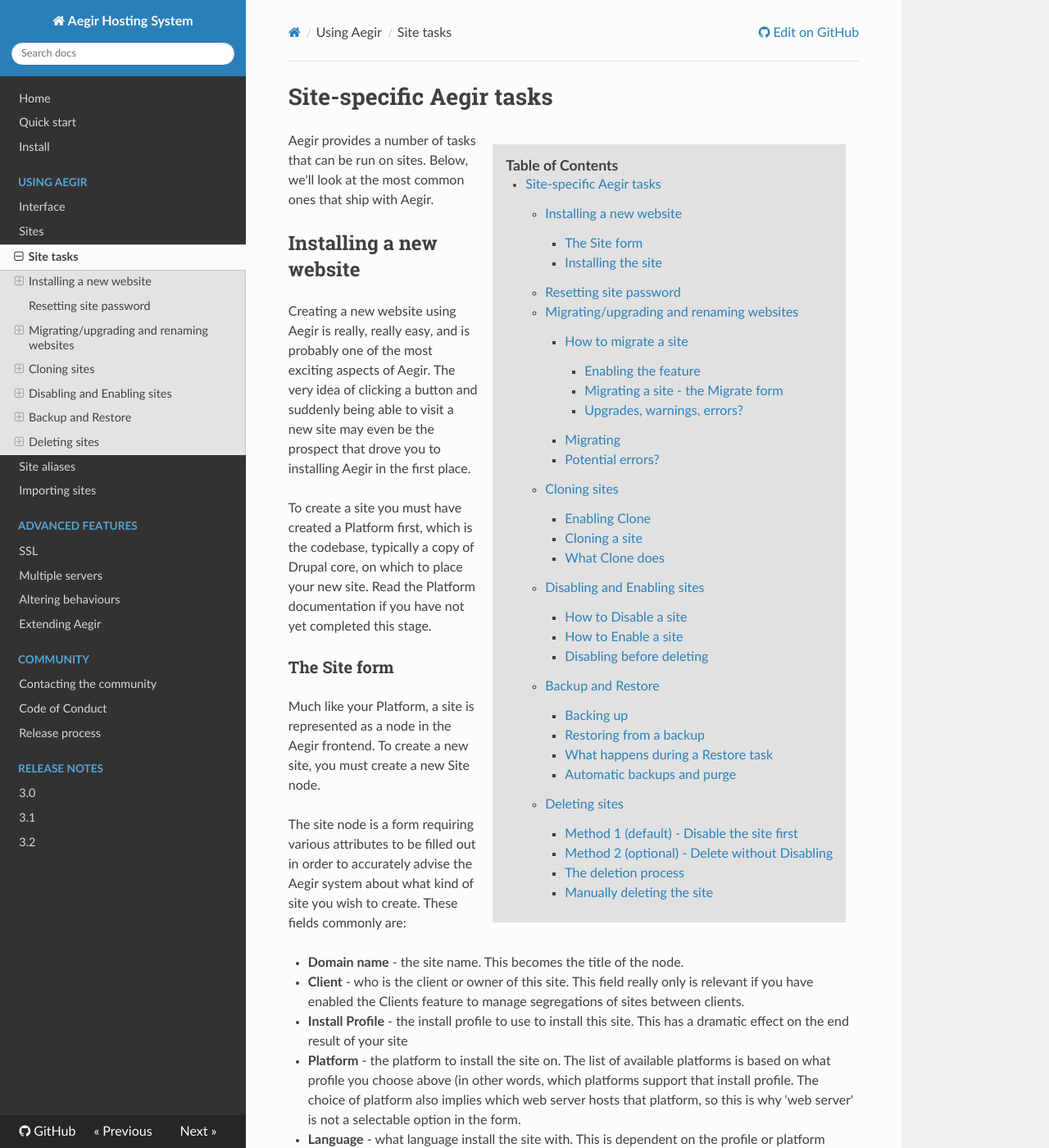
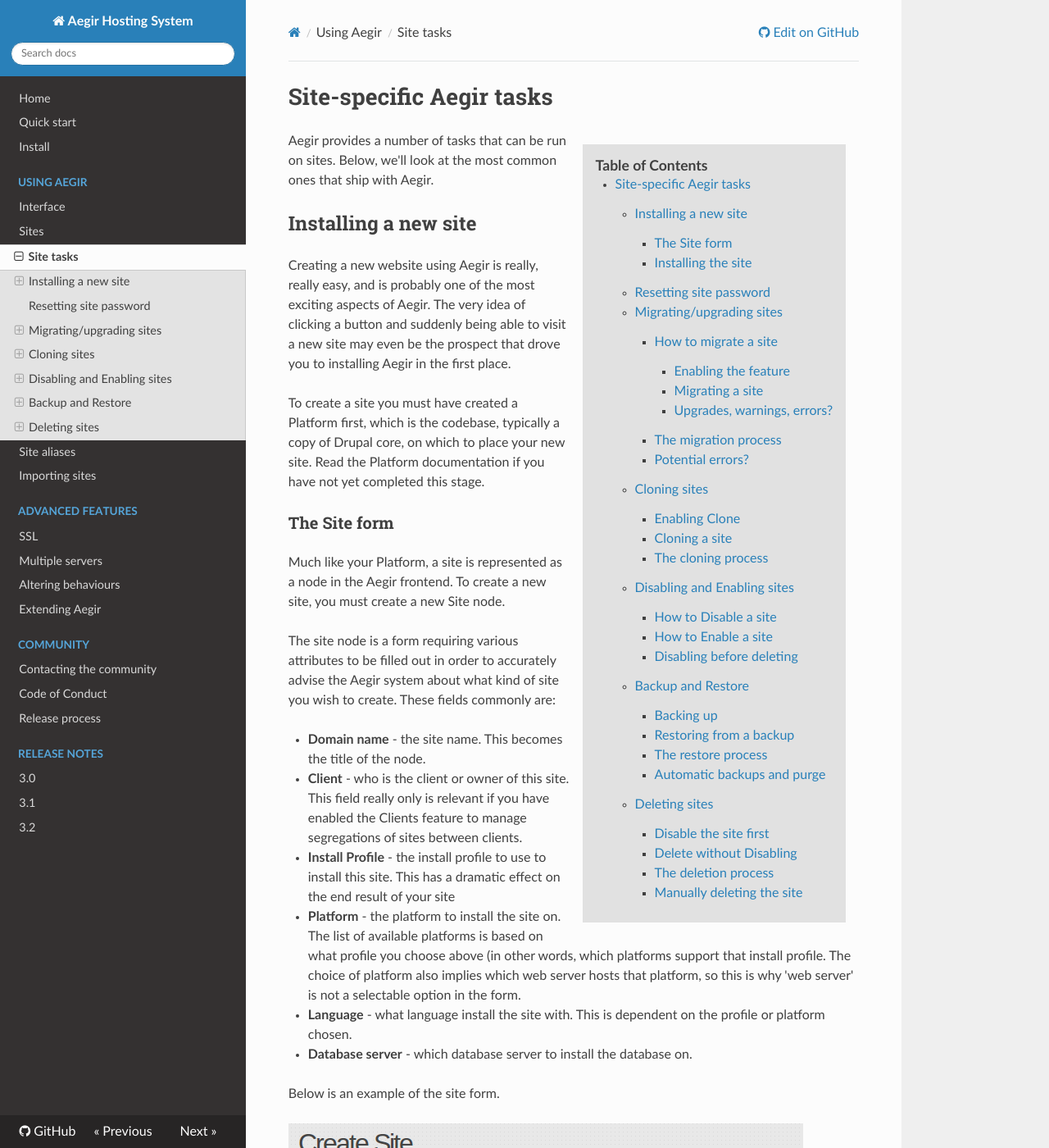
Before and after one commit to aegir-project/documentation, an MkDocs documentation site: the page built from docs/using/site-tasks.md, in a window 1280 px wide and 1400 px high. Shown: the whole window at 82% size. Built offline with MkDocs 1.6.1, drawn with Linux system fonts in a browser that asks for light colours; nearby versions of some CDN libraries; old or Windows-style settings are respelled for this version of MkDocs; some of the changed text lies outside the part shown.

Commit message:
Fix up site task section names.

```diff
--- a/docs/using/site-tasks.md
+++ b/docs/using/site-tasks.md
@@ -6,8 +6,8 @@
 Aegir provides a number of tasks that can be run on sites. Below, we'll look at
 the most common ones that ship with Aegir.
 
-Installing a new website
-------------------------
+Installing a new site
+---------------------
 
 Creating a new website using Aegir is really, really easy, and is probably one of the most exciting aspects of Aegir. The very idea of clicking a button and suddenly being able to visit a new site may even be the prospect that drove you to installing Aegir in the first place.
 
@@ -65,8 +65,8 @@
 Once the one-time login URL has been clicked, this link returns to being a 'Go to' link.
 
 
-Migrating/upgrading and renaming websites
------------------------------------------
+Migrating/upgrading sites
+-------------------------
 
 One of the most powerful features of Aegir is the way it can help you to upgrade large numbers of websites safely.
 
@@ -88,7 +88,7 @@
 
 To enable the Migrate feature, simply go to /admin/hosting/features and check the Migrate feature. Submit the form and then return to the site node, and you'll see that the Migrate task is now available.
 
-#### Migrating a site - the Migrate form
+#### Migrating a site
 
 In the Aegir frontend, click on the website that you want to migrate. As per usual, in the 'Site view' you are presented with some summary information about the site, as well as a list of available tasks. Click the 'Run' button for the 'Migrate' task. A modalframe dialog will appear in your browser.
 
@@ -130,7 +130,7 @@
 
 If you've had to download extra packages to the target platform to make them possible candidates for an upgrade, you may need to visit that platform node in the Aegir frontend, and run the Verify task against the site (this is a re-runnable task). This updates Aegir's registry of information about all the packages on the platform.
 
-### Migrating
+### The migration process
 
 Select the relevant target platform and click 'Migrate' to submit the form. The modalframe dialog will close and Aegir will spawn a new Migrate task into the Task queue, and process it on the next cron run.
 
@@ -191,7 +191,7 @@
 
 Once you have made your selection and submitted the form, a 'Clone' task is spawned and added to the Task queue ready for dispatching.
 
-### What Clone does
+### The cloning process
 
 The Clone task makes the following actions in the system:
 
@@ -285,9 +285,9 @@
 
 Choose a backup to restore from and submit the form. A 'Restore' task will be spawned and added to the Task queue for dispatching by the backend.
 
-### What happens during a Restore task
+### The restore process
 
-The restore process
+The following describes what happens during a Restore task:
 
 1. puts the site under 'maintenance mode' temporarily (safety first!) generates a new backup of the site before restoring to it (still safety first!). This new backup will be available in the list of backups if you ever re-run the Restore task, and will carry the description 'Generated before being restored to a previous version'.
 2. uses the implied provision-deploy command in the backend to unpack the tarball,
@@ -315,7 +315,7 @@
 
 This is an incorrect method of deleting a site, and doesn't actually spawn a task to clear away the site from the server at all. Below are the steps to correctly remove a site.
 
-### Method 1 (default) - Disable the site first
+### Disable the site first
 
 Part of this confusion can stem from the fact that when viewing a site node in Aegir, the Delete button is not actually present in the list of available tasks by default:
 
@@ -329,7 +329,7 @@
 
 ![Delete task](/_images/delete.png)
 
-### Method 2 (optional) - Delete without Disabling
+### Delete without Disabling
 
 The first method above is the default Aegir configuration. However, some users might be too confused by the lack of the Delete button altogether, which may not be ideal for your situation.
 
```
